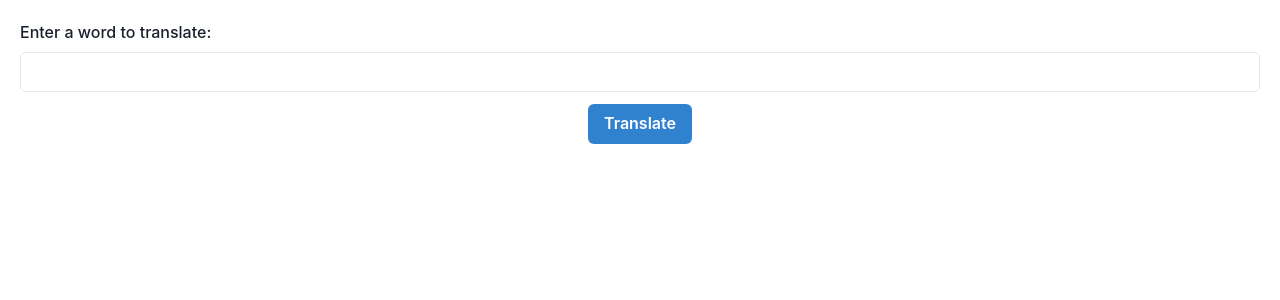
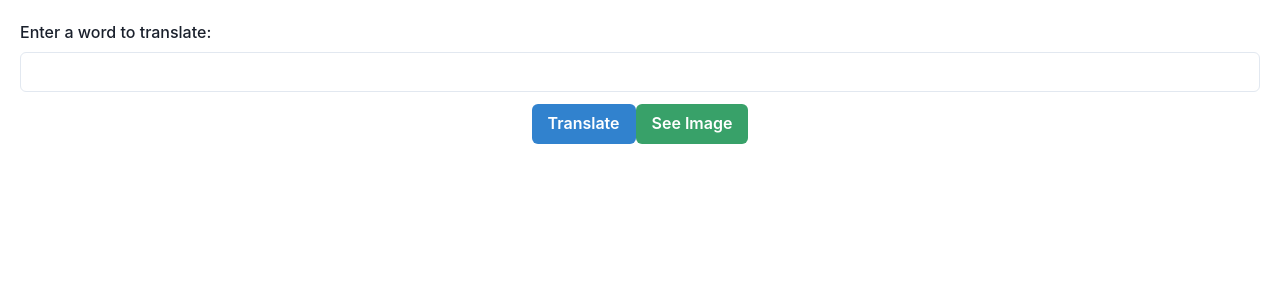
Before and after one commit to TheFloatingString/scale-ai-hackathon-july-2023, a React (Create React App) app in the folder language-cards/language-frontend/: page / in a window 1280 px wide. Shown: the top 300 px of the page. Built offline with nearby package versions, Linux system fonts and the light colour scheme.

Commit message:
Image Generation Button with request

```diff
--- a/language-cards/language-frontend/src/Translator.js
+++ b/language-cards/language-frontend/src/Translator.js
@@ -6,6 +6,8 @@ import axios from 'axios';
 const Translator = () => {
   const [word, setWord] = useState("");
   const [translation, setTranslation] = useState("");
+  const [img, setImage] = useState("")
+  // const [sent, setSentence] = useState("")
 
   const handleChange = (event) => {
     setWord(event.target.value);
@@ -23,6 +25,21 @@ const Translator = () => {
       console.error("Error translating word: ", error);
     }
   };
+  const config = {
+    headers:{
+      "Content-Type": "application/json"
+    }
+  };
+  const image = async () => {
+    try {
+      const response = await axios.post('localhost:8080/api/sentence_to_image', {
+        message: word,
+      }, config);
+      setImage(response.data);
+    } catch (error) {
+      console.error("Error getting image: ", error);
+    }
+  }
 
   return (
     <Box p="5">
@@ -39,6 +56,15 @@ const Translator = () => {
         <Text>{translation}</Text>
         </>
       )}
+      <Button colorScheme="green" onClick={image} mt="3">See Image</Button>
+      {img && (
+        <>
+        <Text mt="5">
+        <strong>Image:</strong>
+        </Text>
+        <img src={img} alt="Translated Image" mt="2" />
+        </>
+      )}
     </Box>
   );
 };
```
